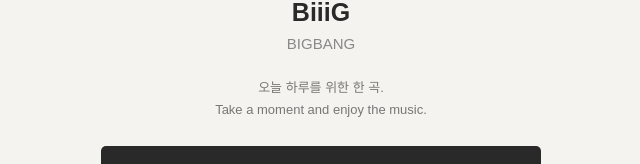
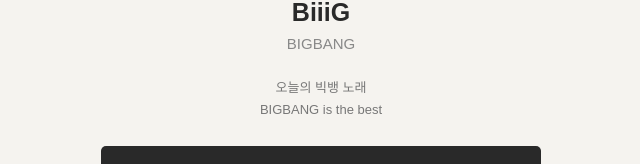
Before and after one commit to seojinh0102-oss/today-s-Bigbang-song, a plain HTML site: page index.html in a window 1280 px wide. Shown: the part 359-523 px from the top of the page, without its empty margins (319-959 px from the left). Drawn offline with Linux system fonts and the light colour scheme.

Commit message:
Update index.html

```diff
--- a/index.html
+++ b/index.html
@@ -104,8 +104,8 @@
   <div class="artist" id="artist"></div>
 
   <p class="description">
-    오늘 하루를 위한 한 곡.<br>
-    Take a moment and enjoy the music.
+    오늘의 빅뱅 노래<br>
+    BIGBANG is the best
   </p>
 
   <a class="youtube" id="youtube"
```
